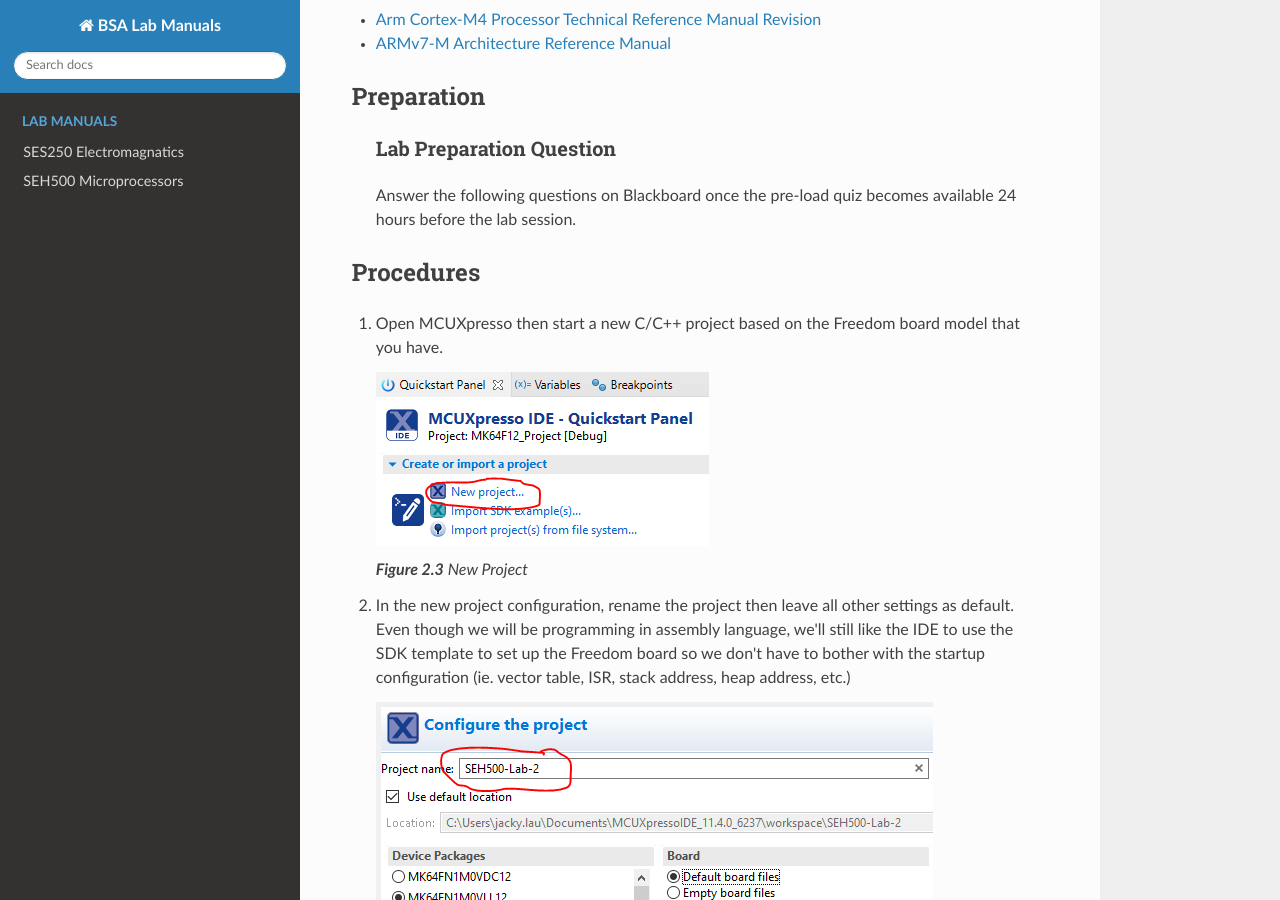
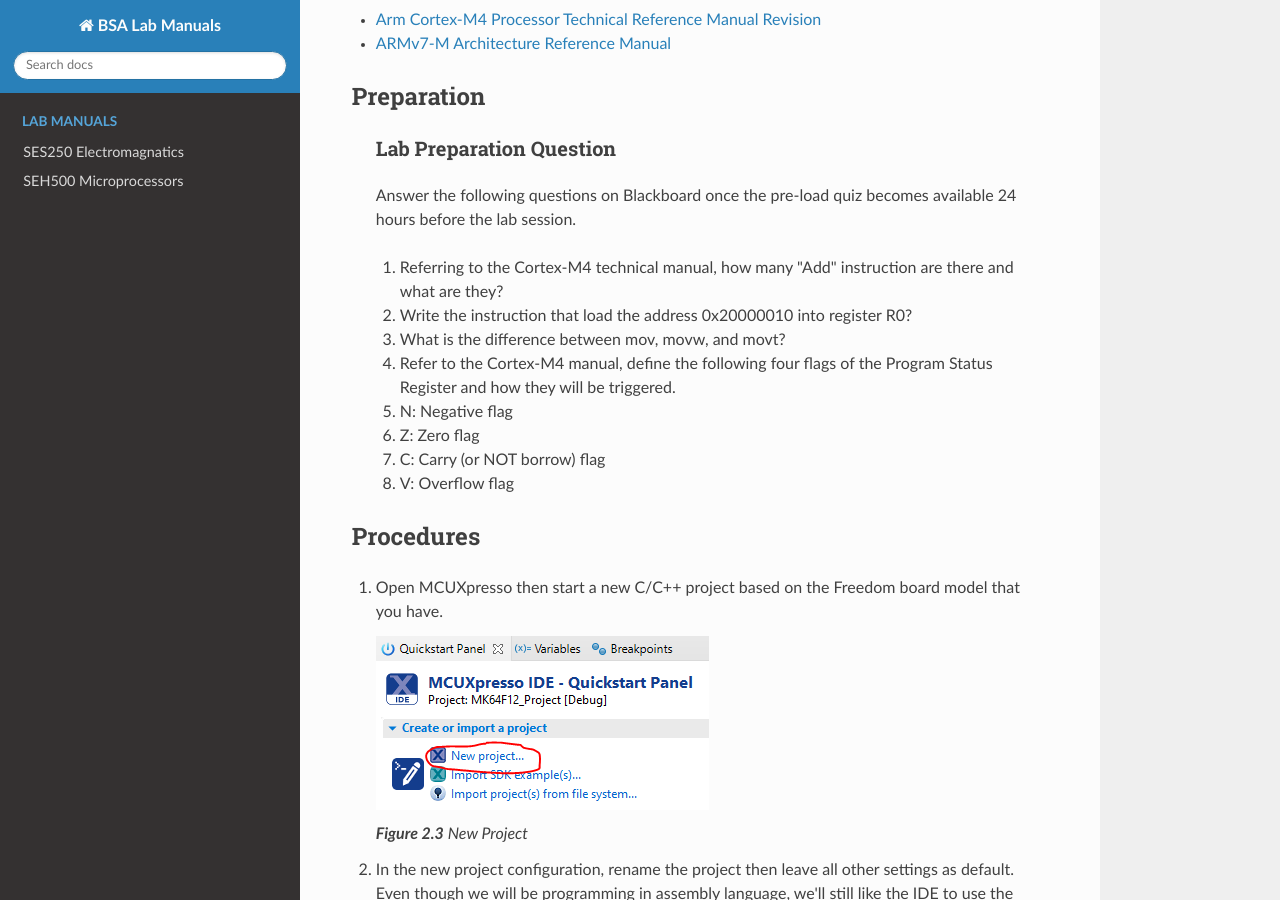
Before and after one commit to Seneca-BSA/bsa, an MkDocs documentation site: the page built from docs/seh500/lab2.md, in a window 1280 px wide and 900 px high, scrolled down 3122 px. Built offline with MkDocs 1.6.1, drawn with Linux system fonts in a browser that asks for light colours; nearby versions of some CDN libraries.

Commit message:
update lab2 prelad

```diff
--- a/docs/seh500/lab2.md
+++ b/docs/seh500/lab2.md
@@ -78,6 +78,16 @@
 > ### Lab Preparation Question
 >
 > Answer the following questions on Blackboard once the pre-load quiz becomes available 24 hours before the lab session.
+>
+> 1. Referring to the Cortex-M4 technical manual, how many "Add" instruction are there and what are they?
+> 1. Write the instruction that load the address 0x20000010 into register R0?
+> 1. What is the difference between mov, movw, and movt?
+> 1. Refer to the Cortex-M4 manual, define the following four flags of the Program Status Register and how they will be triggered.
+>
+>    - N: Negative flag
+>    - Z: Zero flag
+>    - C: Carry (or NOT borrow) flag
+>    - V: Overflow flag
 
 ## Procedures
 
```
